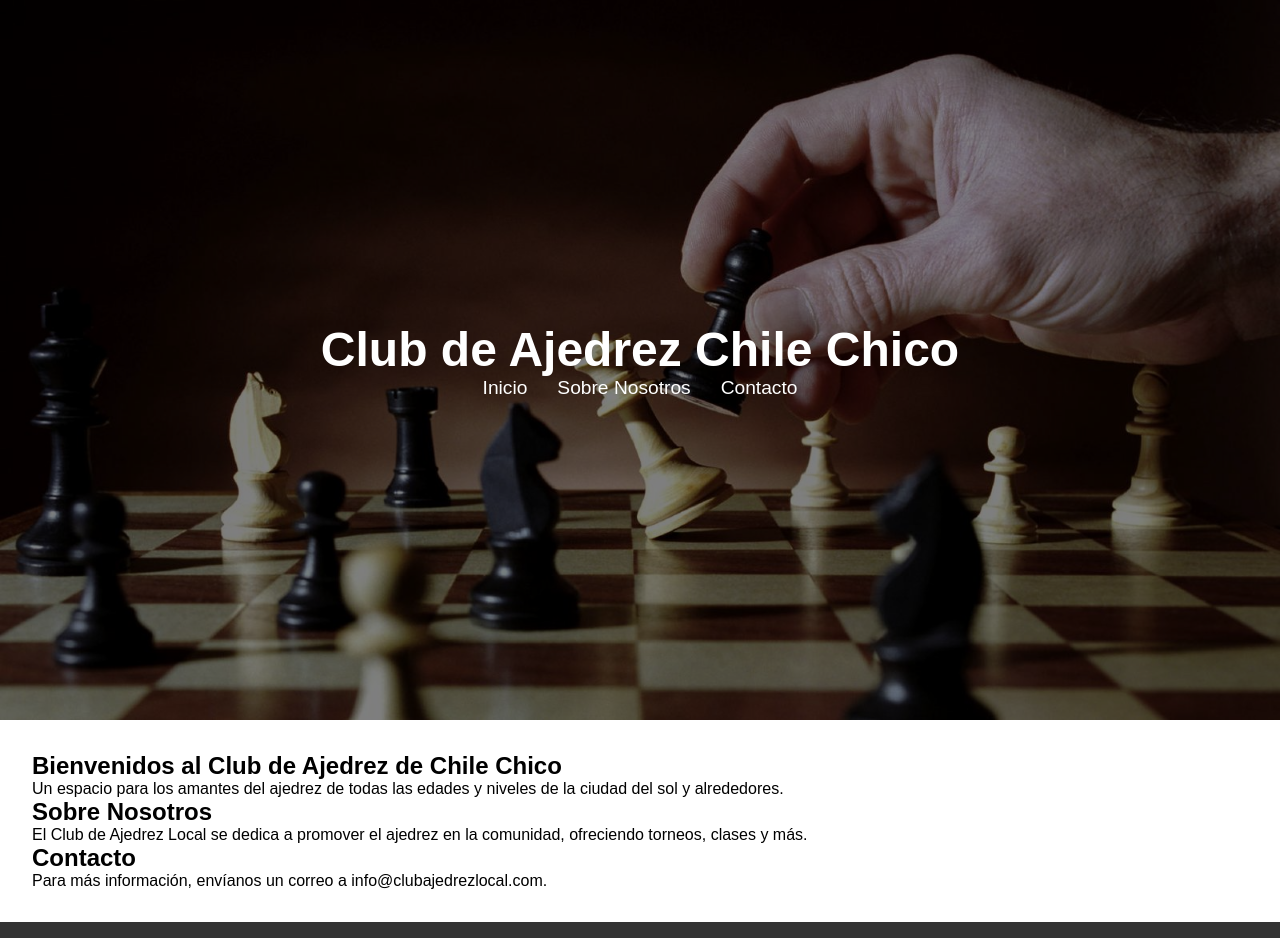
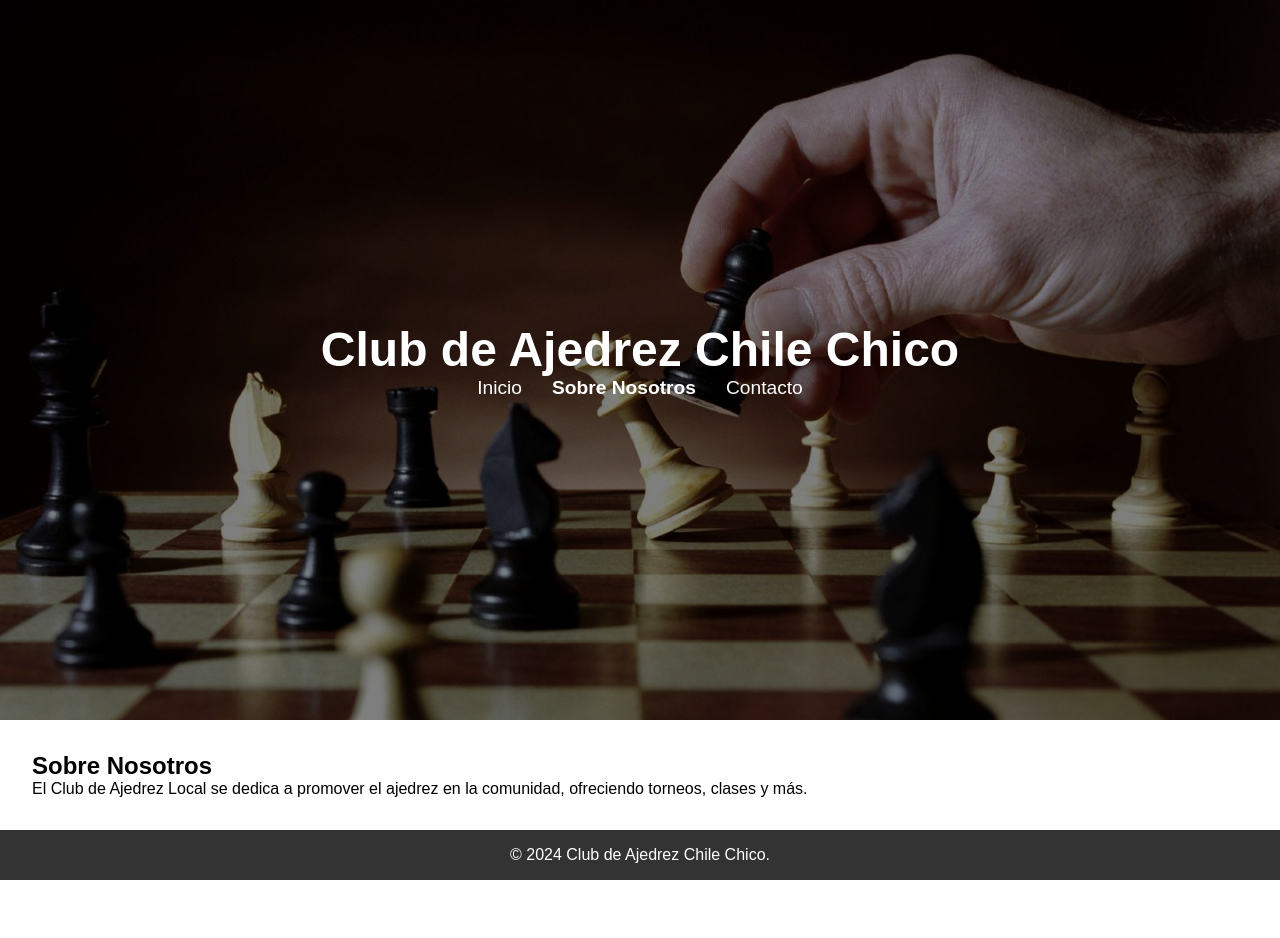
Before and after one commit to nearuser/sitiochess, a React (Create React App) app: page /sobre-nosotros in a window 1280 px wide. Shown: the top 938 px of the page. After the commit the page ends 880 px from the top, so only its background shows below. Built offline with nearby package versions, Linux system fonts and the light colour scheme.

Commit message:
ADD react touter dom y manejo de navegacion basica y secciones

```diff
--- a/src/App.js
+++ b/src/App.js
@@ -1,17 +1,26 @@
 // src/App.js
 import React from 'react';
+import { BrowserRouter as Router, Route, Routes } from 'react-router-dom';
 import './App.css';
-import Header from './paginas/header';
-import Body from './paginas/body';
-import Footer from './paginas/footer';
+import Header from './componentes/header';
+import Inicio from './paginas/inicio';
+import Nosotros from './paginas/nosotros';
+import Contacto from './componentes/contacto';
+import Footer from './componentes/footer'
 
 function App() {
   return (
-    <div className="App">
-      <Header />
-      <Body />
-      <Footer />
-    </div>
+    <Router>
+      <div className="App">
+        <Header />
+        <Routes>
+          <Route path="/" element={<Inicio />} />
+          <Route path="/sobre-nosotros" element={<Nosotros />} />
+          <Route path="/contacto" element={<Contacto />} />
+        </Routes>
+        <Footer />
+      </div>
+    </Router>
   );
 }
 
--- a/src/paginas/header.css
+++ b/src/componentes/header.css
@@ -70,3 +70,20 @@
     color: #ff0; /* Color de hover */
     text-decoration: underline;
   }
+
+  .nav a {
+    color: white;
+    text-decoration: none;
+    font-size: 1.2em;
+    transition: color 0.3s;
+  }
+
+  .nav a:hover {
+    color: #ff0; /* Color de hover */
+    text-decoration: underline;
+  }
+
+  .active {
+    color: #ff0; /* Color para el enlace activo */
+    font-weight: bold;
+  }
--- a/src/paginas/header.js
+++ b/src/componentes/header.js
@@ -1,7 +1,8 @@
 // src/components/Header.js
 import React from 'react';
-import './header.css'; // Asegúrate de crear este archivo para los estilos
-import banner from '../recursos/imagenes/banner.jpg'
+import { NavLink } from 'react-router-dom';
+import './header.css';
+import banner from '../recursos/imagenes/banner.jpg';
 
 function Header() {
   return (
@@ -14,9 +15,9 @@ function Header() {
         <h1>Club de Ajedrez Chile Chico</h1>
         <nav>
           <ul>
-            <li><a href="#inicio">Inicio</a></li>
-            <li><a href="#sobre-nosotros">Sobre Nosotros</a></li>
-            <li><a href="#contacto">Contacto</a></li>
+            <li><NavLink to="/" exact activeClassName="active">Inicio</NavLink></li>
+            <li><NavLink to="/sobre-nosotros" activeClassName="active">Sobre Nosotros</NavLink></li>
+            <li><NavLink to="/contacto" activeClassName="active">Contacto</NavLink></li>
           </ul>
         </nav>
       </div>
--- /dev/null
+++ b/src/paginas/inicio.js
@@ -0,0 +1,15 @@
+// src/pages/Home.js
+import React from 'react';
+
+function Inicio() {
+  return (
+    <main>
+      <section id="inicio">
+        <h2>Bienvenidos al Club de Ajedrez de Chile Chico</h2>
+        <p>Un espacio para los amantes del ajedrez de todas las edades y niveles.</p>
+      </section>
+    </main>
+  );
+}
+
+export default Inicio;
--- /dev/null
+++ b/src/paginas/nosotros.js
@@ -0,0 +1,15 @@
+// src/pages/About.js
+import React from 'react';
+
+function Nosotros() {
+  return (
+    <main>
+      <section id="sobre-nosotros">
+        <h2>Sobre Nosotros</h2>
+        <p>El Club de Ajedrez Local se dedica a promover el ajedrez en la comunidad, ofreciendo torneos, clases y más.</p>
+      </section>
+    </main>
+  );
+}
+
+export default Nosotros;
```
Also changed, not shown: src/componentes/footer.js (renamed from src/paginas/footer.js).
